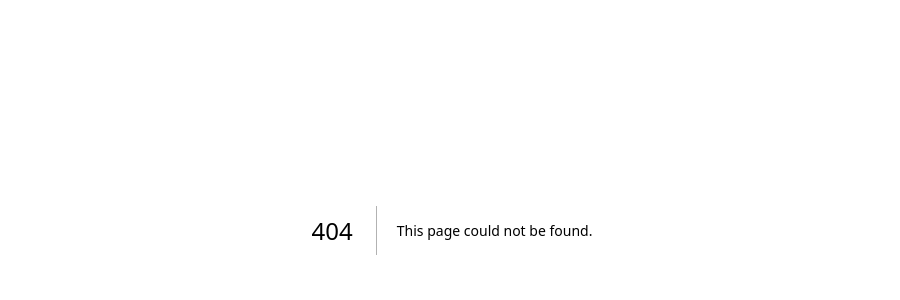
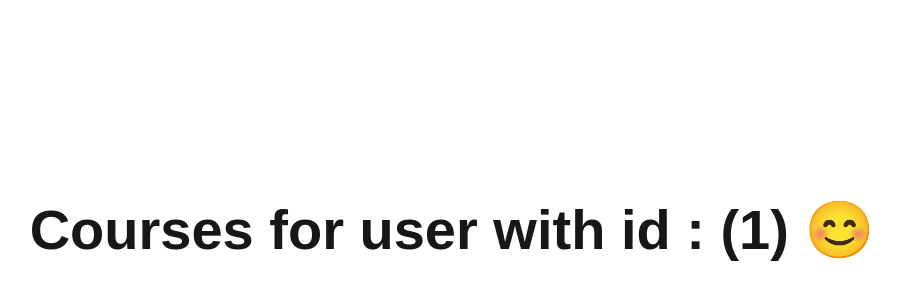
Before and after one commit to farshid117/next-practice, a Next.js app: page /users/1/courses in a window 1280 px wide. Before the commit this address had no page. Shown: the part 170-470 px from the top of the page, without its empty margins (188-1088 px from the left). Built offline with nearby package versions, Linux system fonts and the light colour scheme.

Commit message:
next-practice --> refactor folder with nested-Dynamic route2

```diff
--- /dev/null
+++ b/pages/users/[userId]/courses.js
@@ -0,0 +1,13 @@
+import {useRouter} from "next/router"
+
+export default function Courses({children}) {
+
+    const route = useRouter()
+    console.log("route in neste route dynamic: ", route);
+
+    return (
+        <section>
+            <h1>Courses for user with id : ({route.query.userId}) 😊 </h1>
+        </section>
+    );
+}
```
